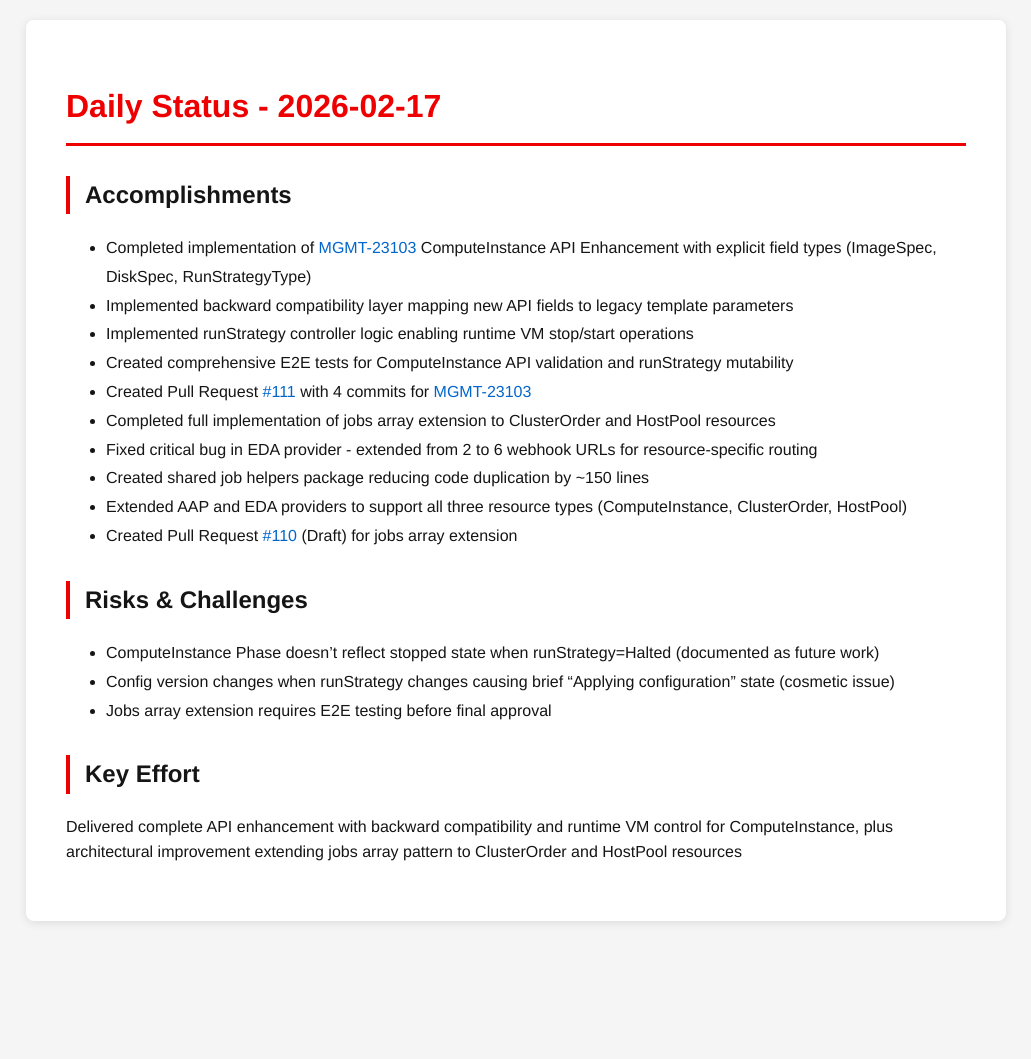
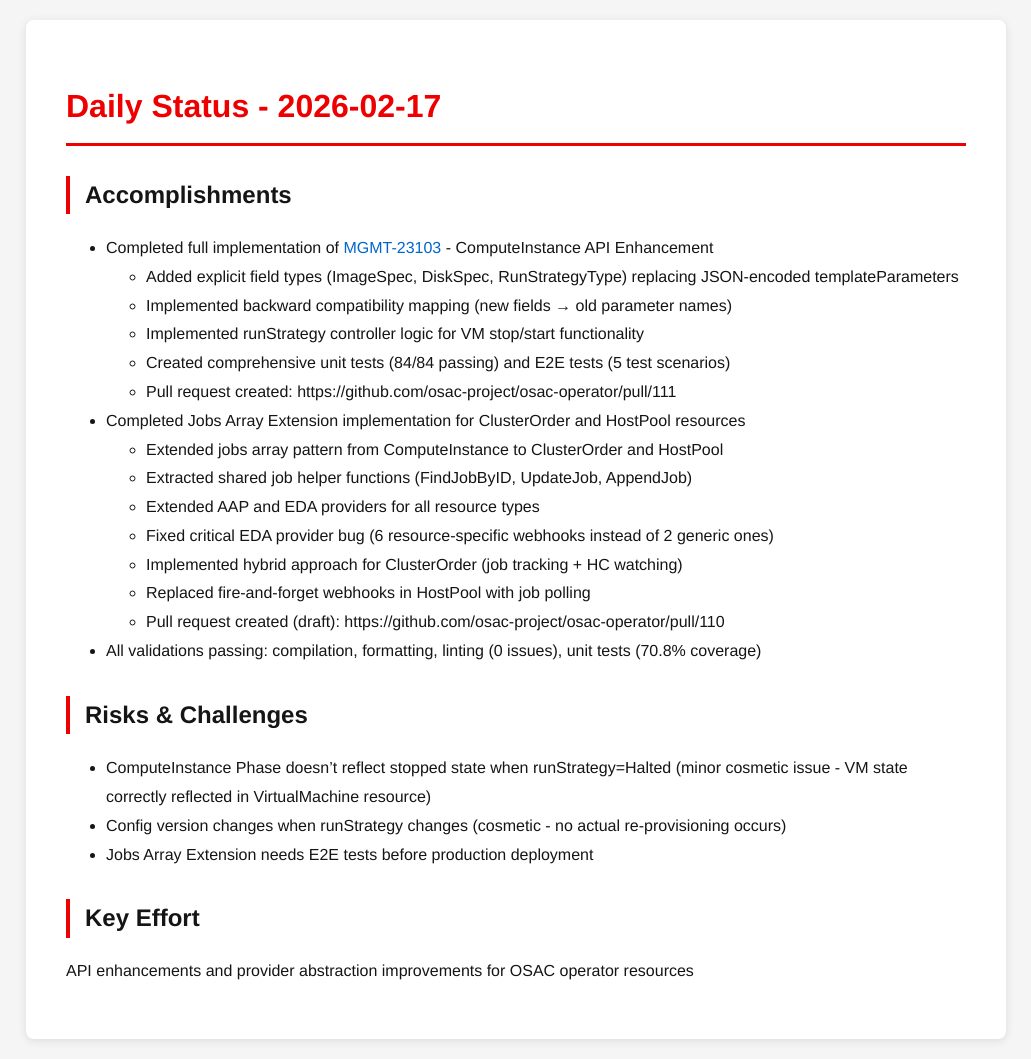
Before and after one commit to tzvatot/daily-status, a Jekyll site: the page built from 2026-02-17.md, in a window 1280 px wide. Shown: the whole page, without its empty margins (124-1155 px from the left). Built offline with Jekyll 4.4.1, drawn with Linux system fonts in a browser that asks for light colours; before the commit the page ends 941 px from its top, so only the background shows below that.

Commit message:
Daily status update - 2026-02-17

```diff
--- a/2026-02-17.md
+++ b/2026-02-17.md
@@ -7,21 +7,26 @@ date: 2026-02-17
 # Daily Status - 2026-02-17
 
 ## Accomplishments
-- Completed implementation of [MGMT-23103](https://issues.redhat.com/browse/MGMT-23103) ComputeInstance API Enhancement with explicit field types (ImageSpec, DiskSpec, RunStrategyType)
-- Implemented backward compatibility layer mapping new API fields to legacy template parameters
-- Implemented runStrategy controller logic enabling runtime VM stop/start operations
-- Created comprehensive E2E tests for ComputeInstance API validation and runStrategy mutability
-- Created Pull Request [#111](https://github.com/osac-project/osac-operator/pull/111) with 4 commits for [MGMT-23103](https://issues.redhat.com/browse/MGMT-23103)
-- Completed full implementation of jobs array extension to ClusterOrder and HostPool resources
-- Fixed critical bug in EDA provider - extended from 2 to 6 webhook URLs for resource-specific routing
-- Created shared job helpers package reducing code duplication by ~150 lines
-- Extended AAP and EDA providers to support all three resource types (ComputeInstance, ClusterOrder, HostPool)
-- Created Pull Request [#110](https://github.com/osac-project/osac-operator/pull/110) (Draft) for jobs array extension
+- Completed full implementation of [MGMT-23103](https://issues.redhat.com/browse/MGMT-23103) - ComputeInstance API Enhancement
+  - Added explicit field types (ImageSpec, DiskSpec, RunStrategyType) replacing JSON-encoded templateParameters
+  - Implemented backward compatibility mapping (new fields → old parameter names)
+  - Implemented runStrategy controller logic for VM stop/start functionality
+  - Created comprehensive unit tests (84/84 passing) and E2E tests (5 test scenarios)
+  - Pull request created: https://github.com/osac-project/osac-operator/pull/111
+- Completed Jobs Array Extension implementation for ClusterOrder and HostPool resources
+  - Extended jobs array pattern from ComputeInstance to ClusterOrder and HostPool
+  - Extracted shared job helper functions (FindJobByID, UpdateJob, AppendJob)
+  - Extended AAP and EDA providers for all resource types
+  - Fixed critical EDA provider bug (6 resource-specific webhooks instead of 2 generic ones)
+  - Implemented hybrid approach for ClusterOrder (job tracking + HC watching)
+  - Replaced fire-and-forget webhooks in HostPool with job polling
+  - Pull request created (draft): https://github.com/osac-project/osac-operator/pull/110
+- All validations passing: compilation, formatting, linting (0 issues), unit tests (70.8% coverage)
 
 ## Risks & Challenges
-- ComputeInstance Phase doesn't reflect stopped state when runStrategy=Halted (documented as future work)
-- Config version changes when runStrategy changes causing brief "Applying configuration" state (cosmetic issue)
-- Jobs array extension requires E2E testing before final approval
+- ComputeInstance Phase doesn't reflect stopped state when runStrategy=Halted (minor cosmetic issue - VM state correctly reflected in VirtualMachine resource)
+- Config version changes when runStrategy changes (cosmetic - no actual re-provisioning occurs)
+- Jobs Array Extension needs E2E tests before production deployment
 
 ## Key Effort
-Delivered complete API enhancement with backward compatibility and runtime VM control for ComputeInstance, plus architectural improvement extending jobs array pattern to ClusterOrder and HostPool resources
+API enhancements and provider abstraction improvements for OSAC operator resources
```
